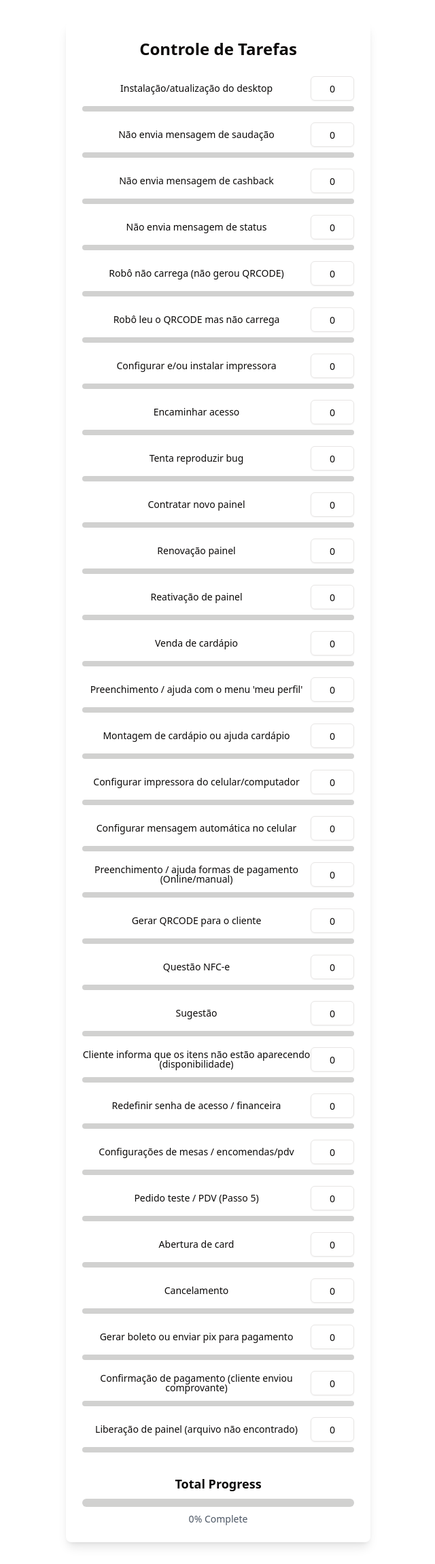
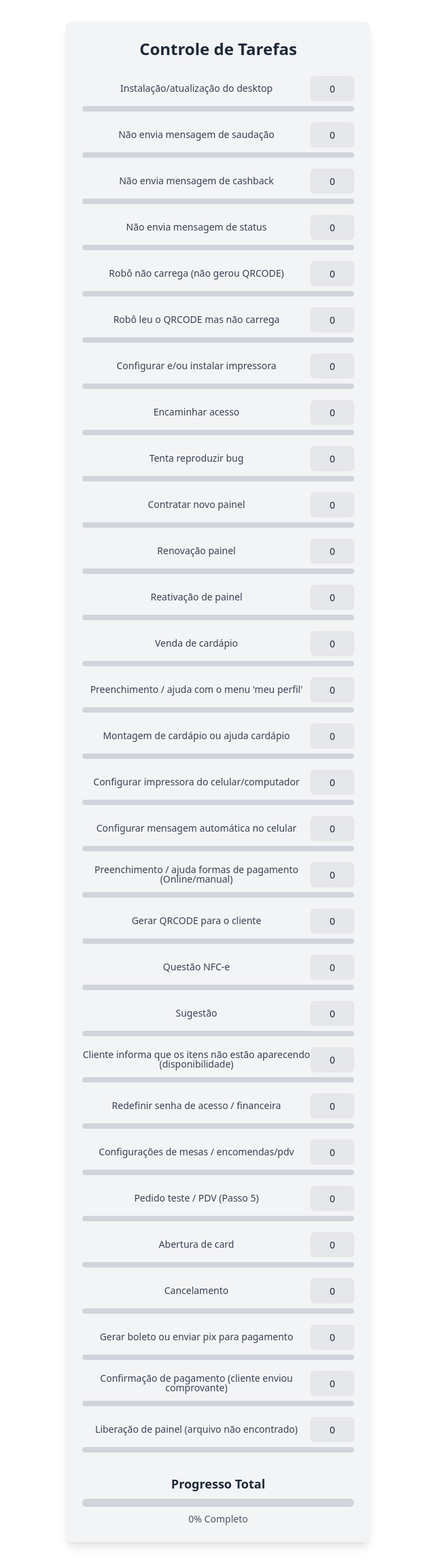
Before and after one commit to johnnyFR26/ReportManager, a React (Vite) app: page / in a window 1280 px wide. Shown: the whole page at 68% size, without its empty margins (319-959 px from the left). Built offline with nearby package versions, Linux system fonts and the light colour scheme.

Commit message:
change layout

```diff
--- a/src/components/tasksLabel.tsx
+++ b/src/components/tasksLabel.tsx
@@ -46,9 +46,9 @@ export default function TasksLabel() {
     localStorage.setItem("tasks", JSON.stringify(tasks));
   }, [tasks]);
 
-  const handleProgressChange = (id : number, value : string) => {
+  const handleProgressChange = (id: number, value: string) => {
     const progress = Math.min(Math.max(parseInt(value) || 0, 0), 100);
-    //@ts-expect-error break the arrow function
+    //@ts-expect-error breaks arrow function
     setTasks(tasks.map(task =>
       task.id === id ? { ...task, progress } : task
     ));
@@ -57,14 +57,15 @@ export default function TasksLabel() {
   const totalProgress = Math.round(tasks.reduce((sum: number, task: { progress: number }) => sum + task.progress, 0) / tasks.length);
 
   return (
-    <div className="max-w-md mx-auto p-6 bg-white rounded-lg shadow-lg">
-      <h1 className="text-2xl font-bold mb-6 text-center">Controle de Tarefas</h1>
+    <div className="max-w-md mx-auto p-6 bg-gray-100 rounded-lg shadow-lg">
+      <h1 className="text-2xl font-bold mb-6 text-center text-gray-800">Controle de Tarefas</h1>
       <ul className="space-y-4">
-        {//@ts-expect-error break the arrow function
+        {
+        //@ts-expect-error breaks arrow function
         tasks.map(task => (
           <li key={task.id} className="flex flex-col space-y-2">
             <div className="flex justify-between items-center">
-              <Label htmlFor={`task-${task.id}`} className="flex-grow">{task.name}</Label>
+              <Label htmlFor={`task-${task.id}`} className="flex-grow text-gray-700">{task.name}</Label>
               <Input
                 id={`task-${task.id}`}
                 type="number"
@@ -72,17 +73,17 @@ export default function TasksLabel() {
                 max="100"
                 value={task.progress}
                 onChange={(e) => handleProgressChange(task.id, e.target.value)}
-                className="w-16 text-right"
+                className="w-16 text-right bg-gray-200 text-gray-800"
               />
             </div>
-            <Progress value={task.progress} className="h-2" />
+            <Progress value={task.progress} className="h-2 bg-gray-300" />
           </li>
         ))}
       </ul>
       <div className="mt-8">
-        <h2 className="text-lg font-semibold mb-2">Total Progress</h2>
-        <Progress value={totalProgress} className="h-3" />
-        <p className="text-center mt-2 text-sm text-gray-600">{totalProgress}% Complete</p>
+        <h2 className="text-lg font-semibold mb-2 text-gray-800">Progresso Total</h2>
+        <Progress value={totalProgress} className="h-3 bg-gray-300" />
+        <p className="text-center mt-2 text-sm text-gray-600">{totalProgress}% Completo</p>
       </div>
     </div>
   );
```
